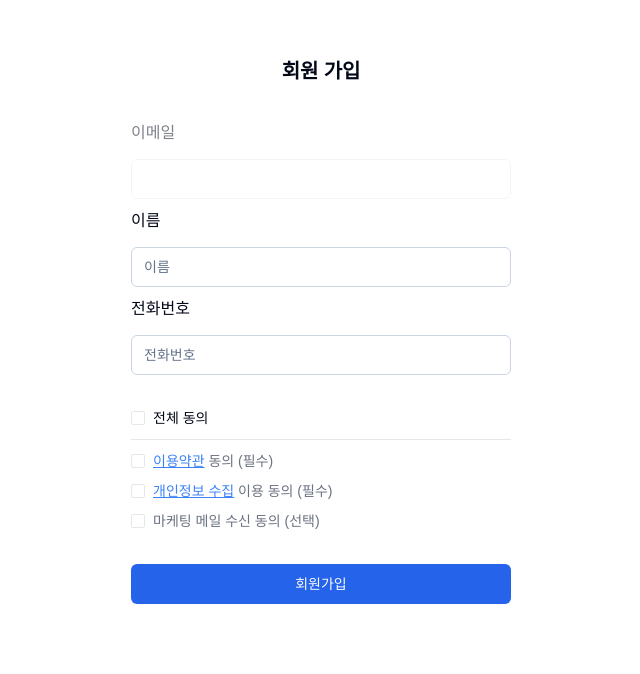
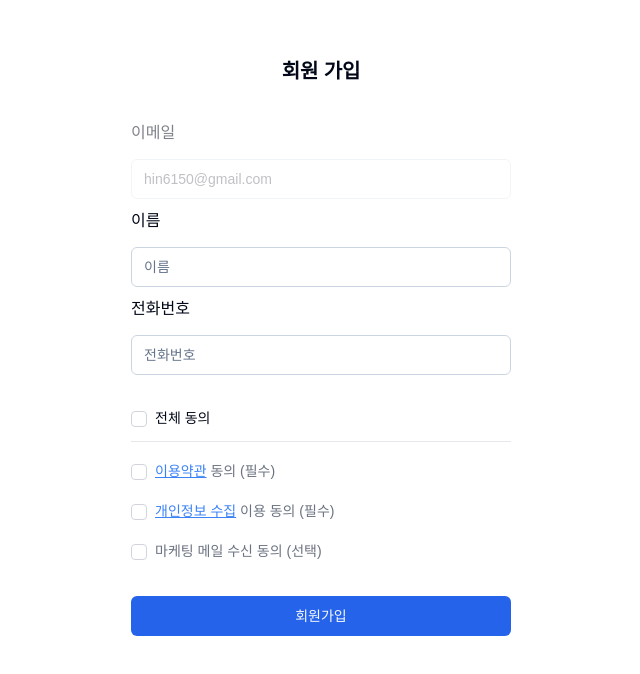
Before and after one commit to hin6150/projectbuilder-frontend, a Next.js app: page /signup in a window 1280 px wide. Shown: the part 222-896 px from the top of the page, without its empty margins (449-1089 px from the left). Built offline with nearby package versions, Linux system fonts and the light colour scheme.

Commit message:
feat: 회원가입 - 체크박스 추가

```diff
--- a/src/app/(beforeLogin)/signup/page.tsx
+++ b/src/app/(beforeLogin)/signup/page.tsx
@@ -3,7 +3,7 @@ import * as React from 'react'
 
 import { zodResolver } from '@hookform/resolvers/zod'
 import { useForm } from 'react-hook-form'
-import { z } from 'zod'
+import { boolean, z } from 'zod'
 
 import { Button } from '@/components/ui/button'
 import {
@@ -33,6 +33,13 @@ const formSchema = z.object({
       message: '올바른 전화번호를 입력해주세요.',
     },
   ),
+  use: z.boolean().refine((value) => value === true, {
+    message: '이 항목을 체크해야 합니다.',
+  }),
+  privacy: z.boolean().refine((value) => value === true, {
+    message: '이 항목을 체크해야 합니다.',
+  }),
+  mail: z.boolean().optional(),
 })
 
 const formatPhoneNumber = (value: string) => {
@@ -52,8 +59,11 @@ const JoinForm = () => {
     resolver: zodResolver(formSchema),
     defaultValues: {
       username: '',
-      email: '',
+      email: 'hin6150@gmail.com',
       phonenumber: '',
+      use: false,
+      privacy: false,
+      mail: false,
     },
   })
 
@@ -86,6 +96,15 @@ const JoinForm = () => {
   //     return newCheckedItems
   //   })
   // }
+
+  const isAllChecked =
+    form.watch('use') && form.watch('privacy') && form.watch('mail')
+
+  const onCheckAll = (chekced: boolean) => {
+    form.setValue('use', chekced, { shouldValidate: true })
+    form.setValue('privacy', chekced, { shouldValidate: true })
+    form.setValue('mail', chekced, { shouldValidate: true })
+  }
 
   // const isSubmitDisabled = !checkedItems.use && !checkedItems.privacy
   async function onSubmit(values: z.infer<typeof formSchema>) {
@@ -168,9 +187,9 @@ const JoinForm = () => {
             <div className="flex items-start gap-[8px]">
               <Checkbox
                 id="all"
-                // checked={checkedItems.all}
-                // onCheckedChange={(checked) => handleAllCheck}
-                className="w-[14px] h-[14px] rounded-[2px] border border-gray-200"
+                checked={isAllChecked}
+                onCheckedChange={onCheckAll}
+                // className="w-[14px] h-[14px] rounded-[2px] border border-gray-200"
               />
               <label
                 htmlFor="all"
@@ -181,42 +200,78 @@ const JoinForm = () => {
             </div>
             <div className="h-[1px] self-stretch bg-gray-200" />
             <div className="flex flex-col items-start gap-[16px] self-stretch">
+              <FormField
+                control={form.control}
+                name="use"
+                render={({ field }) => (
+                  <FormItem>
+                    <FormLabel />
+                    <FormControl>
                       <div className="flex items-start gap-[8px]">
                         <Checkbox
                           id="use"
-                  // checked={checkedItems.use}
-                  // onChange={() => handleCheck}
-                  className="w-[14px] h-[14px] rounded-[2px] border border-gray-200"
+                          checked={field.value}
+                          onCheckedChange={field.onChange}
+                          // className="w-[14px] h-[14px] rounded-[2px] border border-gray-200"
                         />
                         <label
                           htmlFor="use"
-                  className="text-gray-500 text-[14px] font-medium- leading-[14px]"
+                          className="text-gray-500 text-[14px] font-medium leading-[14px]"
                         >
-                  <span className="text-blue-500 underline">이용약관</span> 동의
-                  (필수)
+                          <span className="text-blue-500 underline">
+                            이용약관
+                          </span>{' '}
+                          동의 (필수)
                         </label>
                       </div>
+                    </FormControl>
+                    <FormMessage />
+                  </FormItem>
+                )}
+              />
+              <FormField
+                control={form.control}
+                name="privacy"
+                render={({ field }) => (
+                  <FormItem>
+                    <FormLabel />
+                    <FormControl>
                       <div className="flex items-start gap-[8px]">
                         <Checkbox
                           id="privacy"
-                  // checked={checkedItems.privacy}
-                  // onChange={() => handleCheck}
-                  className="w-[14px] h-[14px] rounded-[2px] border border-gray-200"
+                          checked={field.value}
+                          onCheckedChange={field.onChange}
+                          // className="w-[14px] h-[14px] rounded-[2px] border border-gray-200"
                         />
                         <label
                           htmlFor="privacy"
                           className="text-gray-500 text-[14px] font-medium- leading-[14px]"
                         >
-                  <span className="text-blue-500 underline">개인정보 수집</span>{' '}
+                          <span className="text-blue-500 underline">
+                            개인정보 수집
+                          </span>{' '}
                           이용 동의 (필수)
                         </label>
                       </div>
+                    </FormControl>
+                    <FormMessage />
+                  </FormItem>
+                )}
+              />
+
+              <FormField
+                control={form.control}
+                name="mail"
+                render={({ field }) => (
+                  <FormItem>
+                    <FormLabel />
+                    <FormControl>
                       <div className="flex items-start gap-[8px]">
                         <Checkbox
                           id="mail"
-                  // checked={checkedItems.mail}
-                  // onChange={() => handleCheck}
-                  className="w-[14px] h-[14px] rounded-[2px] border border-gray-200"
+                          checked={field.value}
+                          onCheckedChange={field.onChange}
+                          // className="w-[14px] h-[14px] rounded-[2px] border border-gray-200"
                         />
                         <label
                           htmlFor="mail"
@@ -225,6 +280,11 @@ const JoinForm = () => {
                           마케팅 메일 수신 동의 (선택)
                         </label>
                       </div>
+                    </FormControl>
+                    <FormMessage />
+                  </FormItem>
+                )}
+              />
             </div>
           </div>
           <Button
--- a/src/components/ui/checkbox.tsx
+++ b/src/components/ui/checkbox.tsx
@@ -1,10 +1,10 @@
-"use client"
+'use client'
 
-import * as React from "react"
-import * as CheckboxPrimitive from "@radix-ui/react-checkbox"
-import { Check } from "lucide-react"
+import * as React from 'react'
+import * as CheckboxPrimitive from '@radix-ui/react-checkbox'
+import { Check } from 'lucide-react'
 
-import { cn } from "@/lib/utils"
+import { cn } from '@/lib/utils'
 
 const Checkbox = React.forwardRef<
   React.ElementRef<typeof CheckboxPrimitive.Root>,
@@ -13,13 +13,13 @@ const Checkbox = React.forwardRef<
   <CheckboxPrimitive.Root
     ref={ref}
     className={cn(
-      "peer h-4 w-4 shrink-0 rounded-sm border border-primary ring-offset-background focus-visible:outline-none focus-visible:ring-2 focus-visible:ring-ring focus-visible:ring-offset-2 disabled:cursor-not-allowed disabled:opacity-50 data-[state=checked]:bg-primary data-[state=checked]:text-primary-foreground",
-      className
+      'peer h-4 w-4 shrink-0 rounded-sm border border-gray-300 ring-offset-background focus-visible:outline-none focus-visible:ring-2 focus-visible:ring-ring focus-visible:ring-offset-2 disabled:cursor-not-allowed disabled:opacity-50 data-[state=checked]:bg-primary data-[state=checked]:text-primary-foreground',
+      className,
     )}
     {...props}
   >
     <CheckboxPrimitive.Indicator
-      className={cn("flex items-center justify-center text-current")}
+      className={cn('flex items-center justify-center text-current')}
     >
       <Check className="h-4 w-4" />
     </CheckboxPrimitive.Indicator>
```
Lines whose indentation alone changed are shown as unchanged.
